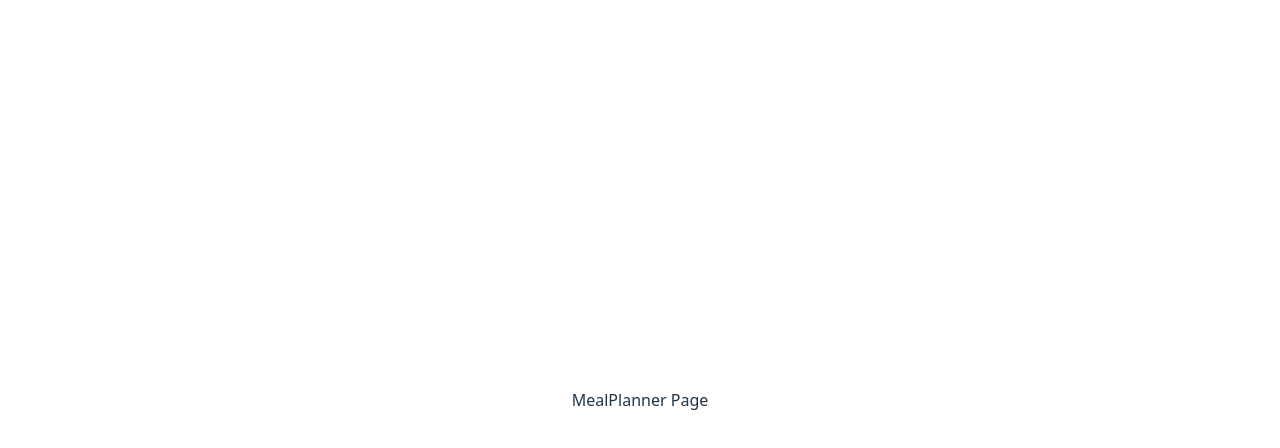
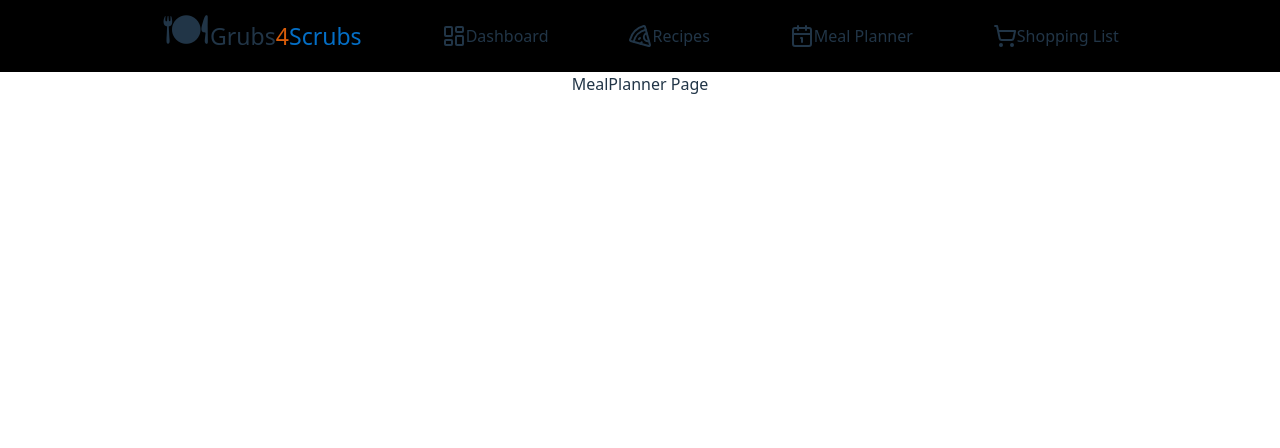
Before and after one commit to ShuCulti/Grubs4Scrubs, a React (Vite) app: page /meal-planning in a window 1280 px wide. Shown: the top 448 px of the page. Built offline with nearby package versions, Linux system fonts and the light colour scheme.

Commit message:
Added Navbar to all current pages

```diff
--- a/src/Pages/DashboardPage.jsx
+++ b/src/Pages/DashboardPage.jsx
@@ -1,9 +1,12 @@
-
+import {Navbar} from "../Components/Navbar.jsx"
+import "./HomePage.css"
+import "./Components.css"
 
 export default function Dashboard(){
     return(
         <>
-        <div>
+        <div className="Home">
+            <Navbar/>
             Dashboard Page
         </div>
         </>
--- a/src/Pages/MealPlannerPage.jsx
+++ b/src/Pages/MealPlannerPage.jsx
@@ -1,7 +1,12 @@
+import {Navbar} from "../Components/Navbar.jsx"
+import "./HomePage.css"
+import "./Components.css"
+
 export default function MealPlanner(){
     return(
         <>
-        <div>
+        <div className="Home">
+            <Navbar/>
             MealPlanner Page
         </div>
         </>
--- a/src/Pages/RecipesPage.jsx
+++ b/src/Pages/RecipesPage.jsx
@@ -1,9 +1,12 @@
-
+import {Navbar} from "../Components/Navbar.jsx"
+import "./HomePage.css"
+import "./Components.css"
 
 export default function Recipes(){
     return(
         <>
-        <div>
+        <div className="Home">
+            <Navbar/>
             Recipes Page
         </div>
         </>
--- a/src/Pages/ShoppingListPage.jsx
+++ b/src/Pages/ShoppingListPage.jsx
@@ -1,7 +1,12 @@
+import {Navbar} from "../Components/Navbar.jsx"
+import "./HomePage.css"
+import "./Components.css"
+
 export default function ShoppingList(){
     return(
         <>
-        <div>
+        <div className="Home">
+            <Navbar/>
             Shopping List
         </div>
         </>
```
